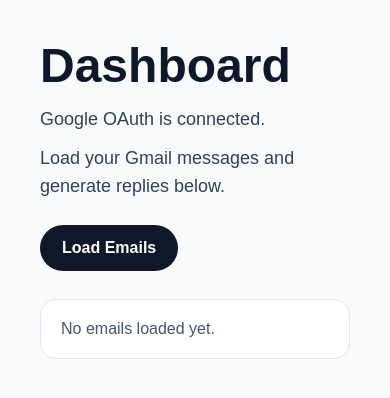
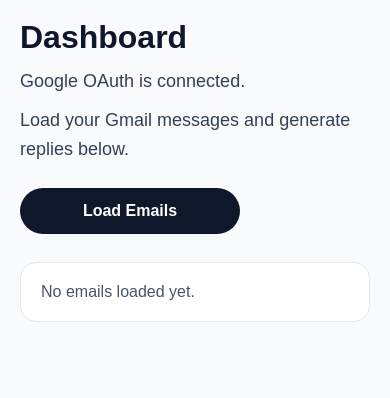
Before and after one commit to BACOUL/getmaildone, a Next.js app: page /dashboard in a window 390 px wide. Shown: the top 398 px of the page. Built offline with nearby package versions, Linux system fonts and the light colour scheme.

Commit message:
Update page.tsx

```diff
--- a/app/dashboard/page.tsx
+++ b/app/dashboard/page.tsx
@@ -82,25 +82,28 @@ export default function DashboardPage() {
     <main
       style={{
         minHeight: "100vh",
-        padding: "40px",
+        padding: "20px",
         background: "#f8fafc",
         color: "#0f172a",
         fontFamily: "Arial, Helvetica, sans-serif",
+        display: "flex",
+        justifyContent: "center",
       }}
     >
       <div
         style={{
+          width: "100%",
           maxWidth: "900px",
-          margin: "0 auto",
         }}
       >
         <h1
           style={{
             marginTop: 0,
             marginBottom: "12px",
-            fontSize: "48px",
+            fontSize: "clamp(32px, 6vw, 48px)",
             lineHeight: 1.1,
             fontWeight: 800,
+            wordBreak: "break-word",
           }}
         >
           Dashboard
@@ -144,6 +147,8 @@ export default function DashboardPage() {
             fontSize: "16px",
             cursor: loading ? "default" : "pointer",
             opacity: loading ? 0.7 : 1,
+            width: "100%",
+            maxWidth: "220px",
           }}
         >
           {loading ? "Loading..." : "Load Emails"}
@@ -158,6 +163,7 @@ export default function DashboardPage() {
               background: "#fee2e2",
               color: "#991b1b",
               border: "1px solid #fecaca",
+              wordBreak: "break-word",
             }}
           >
             {error}
@@ -179,6 +185,7 @@ export default function DashboardPage() {
                 background: "#ffffff",
                 border: "1px solid #e2e8f0",
                 color: "#475569",
+                width: "100%",
               }}
             >
               No emails loaded yet.
@@ -194,6 +201,8 @@ export default function DashboardPage() {
                 borderRadius: "16px",
                 padding: "18px",
                 boxShadow: "0 8px 24px rgba(15, 23, 42, 0.05)",
+                width: "100%",
+                wordBreak: "break-word",
               }}
             >
               <p
@@ -215,6 +224,7 @@ export default function DashboardPage() {
                   marginBottom: "8px",
                   fontSize: "15px",
                   lineHeight: 1.6,
+                  wordBreak: "break-word",
                 }}
               >
                 <strong>From:</strong> {email.from || "Unknown sender"}
@@ -226,6 +236,7 @@ export default function DashboardPage() {
                   marginBottom: "8px",
                   fontSize: "15px",
                   lineHeight: 1.6,
+                  wordBreak: "break-word",
                 }}
               >
                 <strong>Subject:</strong> {email.subject || "(No subject)"}
@@ -239,6 +250,7 @@ export default function DashboardPage() {
                   lineHeight: 1.6,
                   color: "#475569",
                   whiteSpace: "pre-wrap",
+                  wordBreak: "break-word",
                 }}
               >
                 {email.snippet || "No preview available."}
@@ -252,6 +264,7 @@ export default function DashboardPage() {
                     borderRadius: "12px",
                     background: "#f8fafc",
                     border: "1px solid #e2e8f0",
+                    width: "100%",
                   }}
                 >
                   <p
@@ -275,6 +288,7 @@ export default function DashboardPage() {
                       lineHeight: 1.7,
                       color: "#334155",
                       whiteSpace: "pre-wrap",
+                      wordBreak: "break-word",
                     }}
                   >
                     {email.body}
@@ -297,6 +311,8 @@ export default function DashboardPage() {
                   fontSize: "14px",
                   cursor: replyLoadingId === email.id ? "default" : "pointer",
                   opacity: replyLoadingId === email.id ? 0.7 : 1,
+                  width: "100%",
+                  maxWidth: "220px",
                 }}
               >
                 {replyLoadingId === email.id ? "Generating..." : "Generate reply"}
@@ -310,6 +326,7 @@ export default function DashboardPage() {
                     borderRadius: "12px",
                     background: "#eef6ff",
                     border: "1px solid #bfdbfe",
+                    width: "100%",
                   }}
                 >
                   <p
@@ -333,6 +350,7 @@ export default function DashboardPage() {
                       lineHeight: 1.7,
                       color: "#0f172a",
                       whiteSpace: "pre-wrap",
+                      wordBreak: "break-word",
                     }}
                   >
                     {replies[email.id]}
@@ -347,6 +365,7 @@ export default function DashboardPage() {
                   fontSize: "13px",
                   lineHeight: 1.6,
                   color: "#64748b",
+                  wordBreak: "break-word",
                 }}
               >
                 <strong>ID:</strong> {email.id}
@@ -358,6 +377,7 @@ export default function DashboardPage() {
                   fontSize: "13px",
                   lineHeight: 1.6,
                   color: "#64748b",
+                  wordBreak: "break-word",
                 }}
               >
                 <strong>Thread ID:</strong> {email.threadId}
@@ -368,4 +388,4 @@ export default function DashboardPage() {
       </div>
     </main>
   );
-      }
+            }
```
